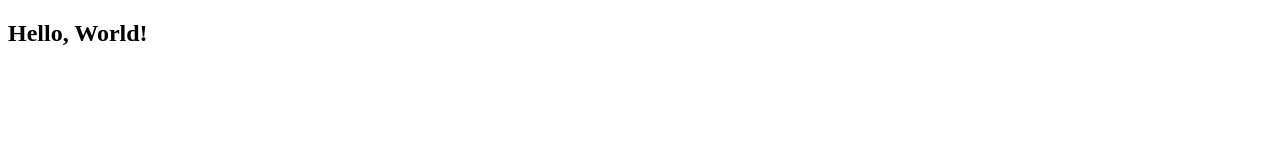
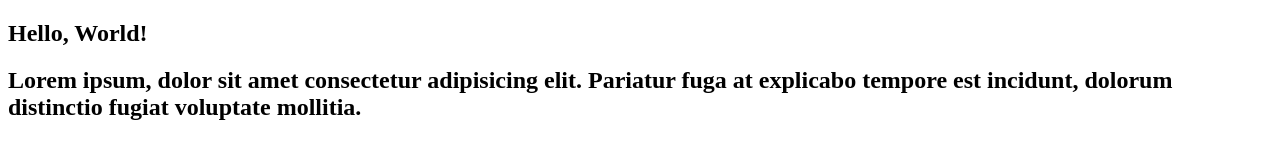
Before and after one commit to gabrielthiagobr/Curso, a plain HTML site: page index.html in a window 1280 px wide. Drawn offline with Linux system fonts and the light colour scheme.

Commit message:
4° commit

```diff
--- a/index.html
+++ b/index.html
@@ -11,5 +11,10 @@
         Hello, World!
     </h2>
 
+    <h2>
+        Lorem ipsum, dolor sit amet consectetur adipisicing elit. Pariatur fuga at explicabo tempore est incidunt, dolorum distinctio fugiat voluptate mollitia.
+
+    </h2>
+
 </body>
 </html>
```
